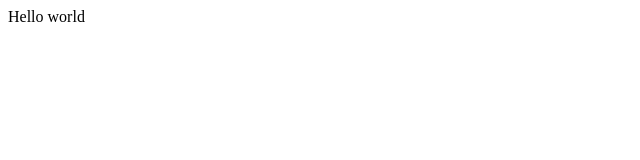
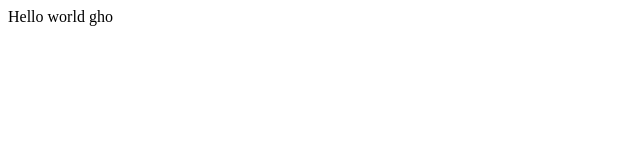
Before and after one commit to designgho/opentutorials-gho, a plain HTML site: page index.html in a window 1280 px wide. Shown: the full height of the page, 0-640 px from the left. Drawn offline with Linux system fonts and the light colour scheme.

Commit message:
change index.html

```diff
--- a/index.html
+++ b/index.html
@@ -19,6 +19,6 @@
     </head>
 
     <body>
-        Hello world
+        Hello world gho
     </body>
 </html>
```
